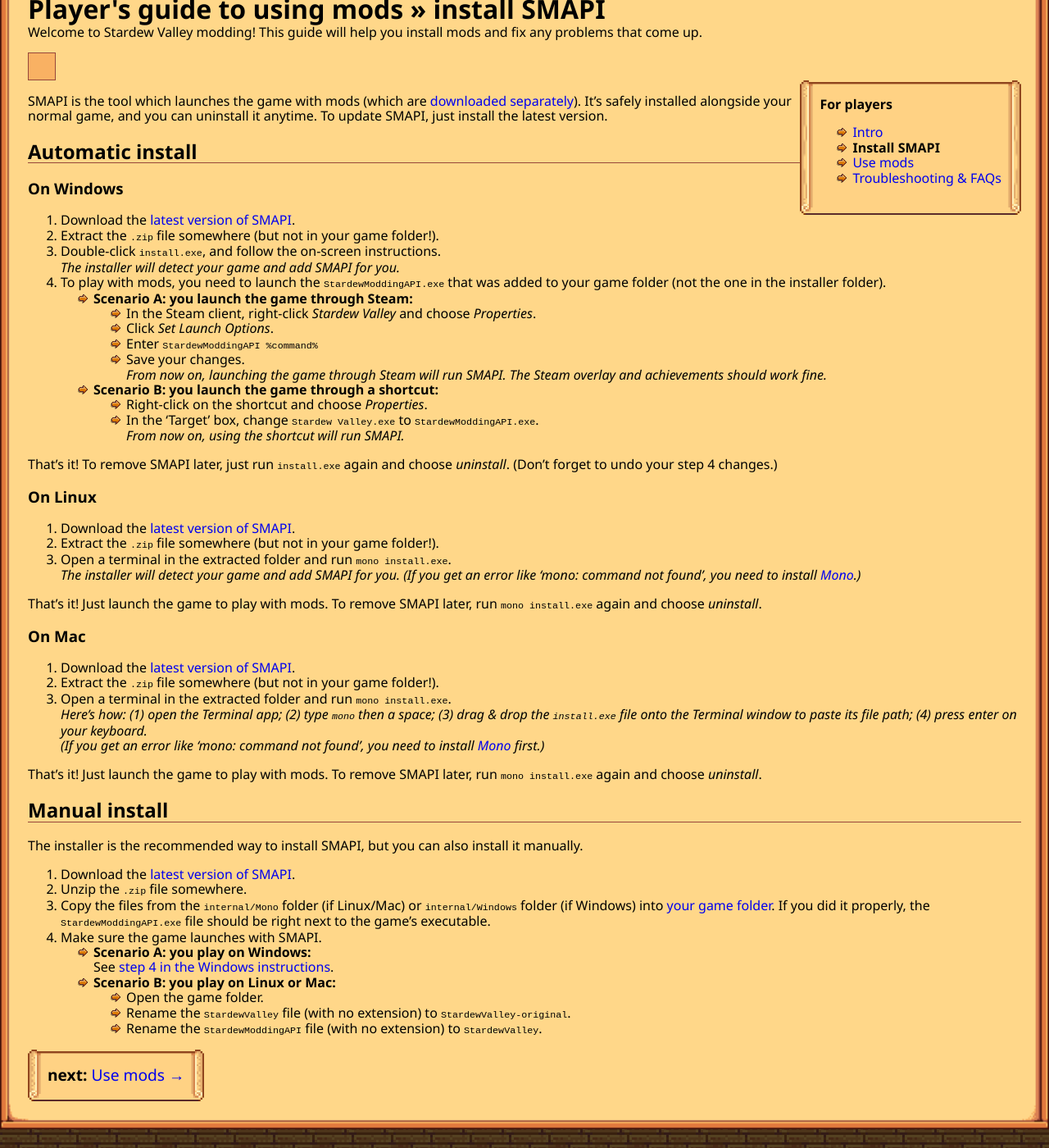
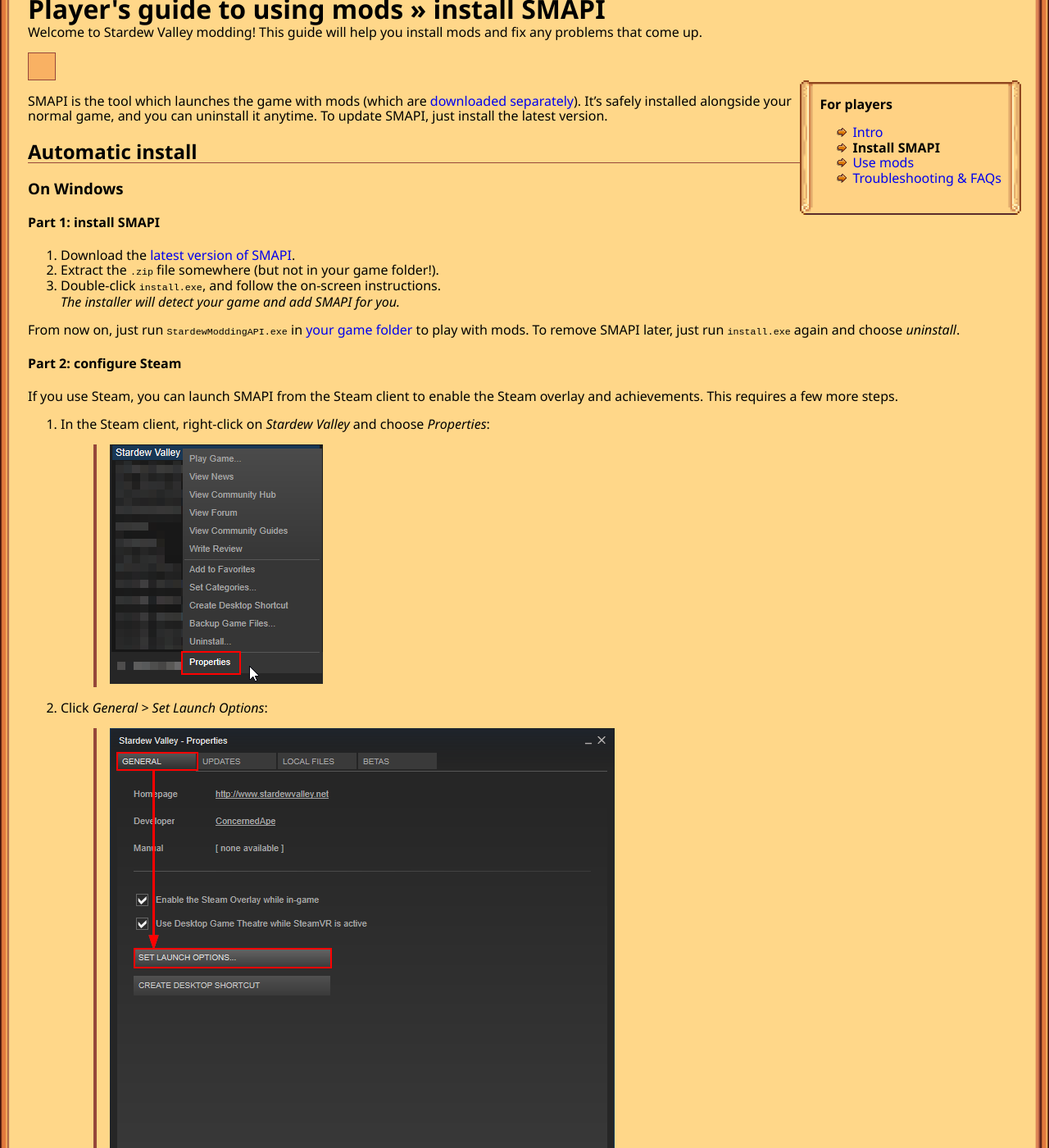
Before and after one commit to Pathoschild/canimod.github.io, a Jekyll site: the page built from for-players/install-smapi.md, in a window 1280 px wide and 1400 px high, scrolled down 464 px. Shown: the whole window at 82% size. Built offline with Jekyll 4.4.1, drawn with Linux system fonts in a browser that asks for light colours; nearby versions of some CDN libraries; some of the changed text lies outside the part shown.

Commit message:
expand Steam install instructions, use full SMAPI path for better compatibility

````diff
--- a/for-players/install-smapi.md
+++ b/for-players/install-smapi.md
@@ -25,25 +25,44 @@
 
 ## Automatic install
 ### On Windows
+#### Part 1: install SMAPI
 1. Download the [latest version of SMAPI](https://github.com/Pathoschild/SMAPI/releases).
 2. Extract the `.zip` file somewhere (but not in your game folder!).
 3. Double-click `install.exe`, and follow the on-screen instructions.
    _The installer will detect your game and add SMAPI for you._
-4. To play with mods, you need to launch the `StardewModdingAPI.exe` that was added to your game folder (not the one in the installer folder).
-   * **Scenario A: you launch the game through Steam:**
-     1. In the Steam client, right-click _Stardew Valley_ and choose _Properties_.
-     2. Click _Set Launch Options_.
-     3. Enter `StardewModdingAPI %command%`
-     4. Save your changes.
-        _From now on, launching the game through Steam will run SMAPI. The Steam overlay and
-        achievements should work fine._
-   * **Scenario B: you launch the game through a shortcut:**
-     1. Right-click on the shortcut and choose _Properties_.
-     2. In the 'Target' box, change `Stardew Valley.exe` to `StardewModdingAPI.exe`.
-        _From now on, using the shortcut will run SMAPI._
 
-That's it! To remove SMAPI later, just run `install.exe` again and choose _uninstall_. (Don't
-forget to undo your step 4 changes.)
+From now on, just run `StardewModdingAPI.exe` in [your game folder](http://canimod.com/for-players/faqs#game-folder)
+to play with mods. To remove SMAPI later, just run `install.exe` again and choose _uninstall_.
+
+#### Part 2: configure Steam
+If you use Steam, you can launch SMAPI from the Steam client to enable the Steam overlay and
+achievements. This requires a few more steps.
+
+1. In the Steam client, right-click on _Stardew Valley_ and choose _Properties_:
+
+   > ![](images/install-smapi/steam-right-click.png)
+
+2. Click _General > Set Launch Options_:
+
+   > ![](images/install-smapi/steam-launch-options.png)
+
+3. In the textbox, enter this text exactly as shown:
+
+   ```"\StardewModdingAPI.exe" %command%```
+
+4. Open [your game folder](http://canimod.com/for-players/faqs#game-folder), select the full
+   address, and press `CTRL` + `C` to copy it. (Your path is probably different; that's fine.)
+
+   > ![](images/install-smapi/steam-copy-path.png)
+
+5. In the textbox right before `\`, press `CTRL` + `V` to paste the address. The textbox should now
+   look something like this:
+
+   > ![](images/install-smapi/steam-launch-options-filled.png)
+
+6. Click OK to save your changes.
+7. From now on, just launch the game through Steam to run SMAPI with the Steam overlay and
+   achievements.
 
 ### On Linux
 1. Download the [latest version of SMAPI](https://github.com/Pathoschild/SMAPI/releases).
@@ -78,7 +97,7 @@
    properly, the `StardewModdingAPI.exe` file should be right next to the game's executable.
 4. Make sure the game launches with SMAPI.
    * **Scenario A: you play on Windows:**
-     See [step 4 in the Windows instructions](#on-windows).
+     See [part 2 in the Windows instructions](#on-windows).
    * **Scenario B: you play on Linux or Mac:**
      1. Open the game folder.
      2. Rename the `StardewValley` file (with no extension) to `StardewValley-original`.
````
Also changed, not shown: for-players/images/install-smapi/steam-copy-path.png (added), for-players/images/install-smapi/steam-launch-options-filled.png (added), for-players/images/install-smapi/steam-launch-options.png (added), for-players/images/install-smapi/steam-right-click.png (added).
